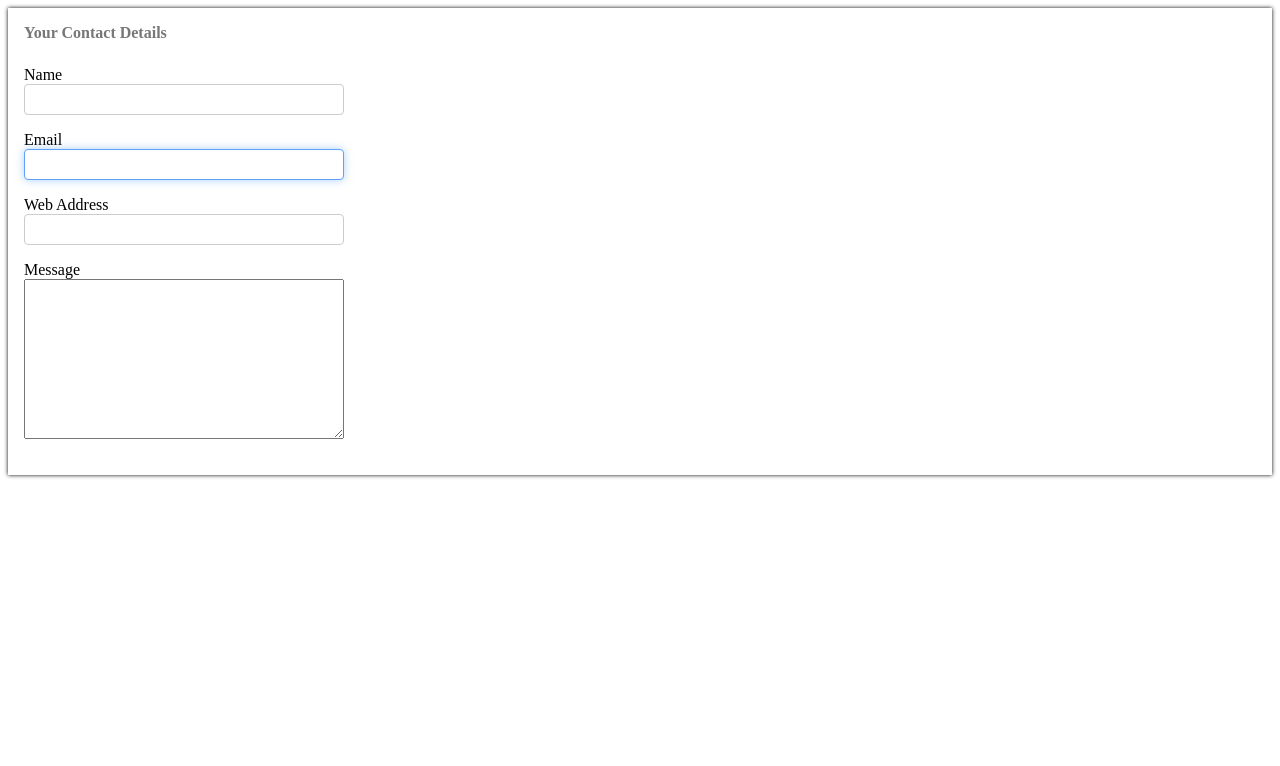
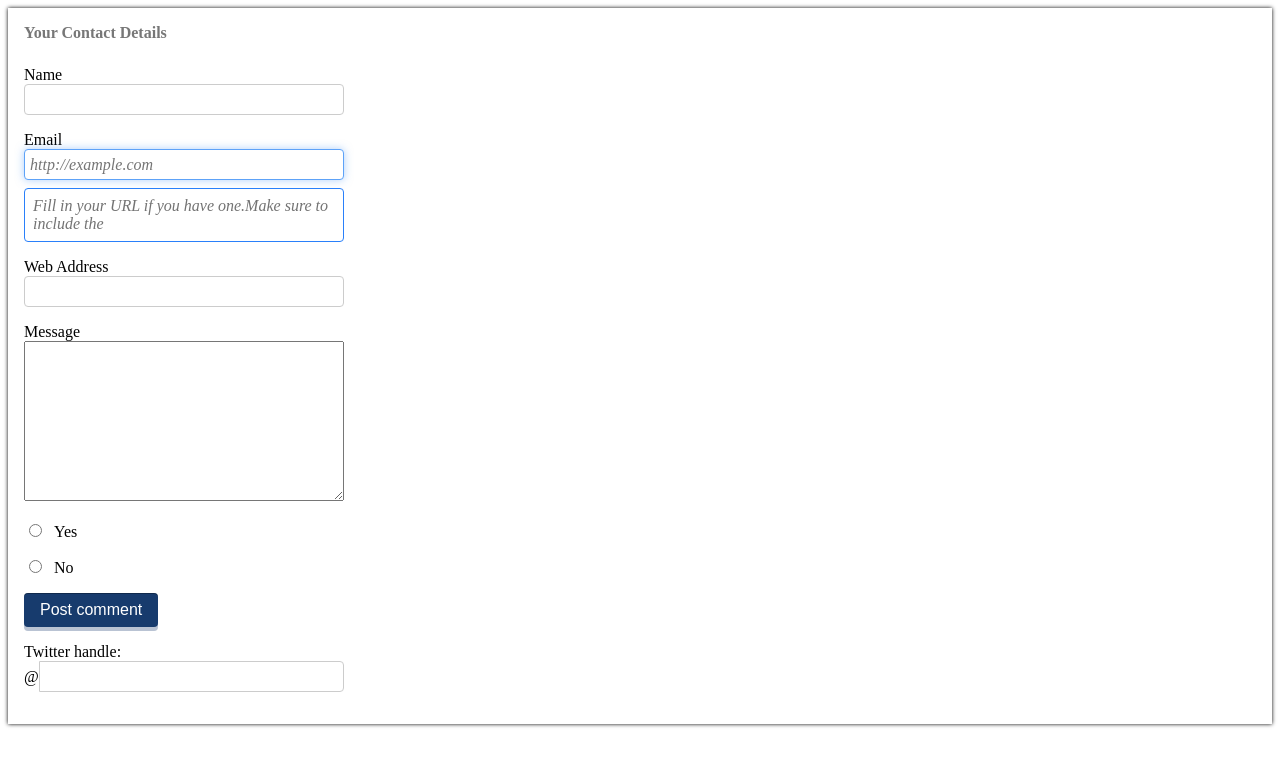
Before and after one commit to JXD28/css-layout, a plain HTML site: page form.html in a window 1280 px wide. Both pictures are taken after a click on the label "Email". Drawn offline with Linux system fonts and the light colour scheme.

Commit message:
自定义单选框与复选框的样式

```diff
--- a/form.html
+++ b/form.html
@@ -49,6 +49,7 @@
       }
       .field-text label,
       .field-text input,
+      .field-prefixed,
       .field-text textarea {
         width: 100%;
         box-sizing: border-box;
@@ -69,6 +70,76 @@
         height: 10em;
         resize: vertical;
       }
+      /*单选框  */
+      input[type="radio"] {
+        margin-right: 0.75em;
+      }
+      /* button */
+      button {
+        cursor: pointer;
+        border: 0;
+        padding: 0.5em 1em;
+        color: #fff;
+        border-radius: 0.25em;
+        font-size: 1em;
+        background-color: #173b6d;
+        background-image: linear-gradient(to bottom #1a4a8e, #173b6d);
+        box-shadow: 0 0.25em 0 rgba(23, 59, 109, 0.3),
+          inset 0 1px 0 rgba(0, 0, 0, 0.3);
+      }
+      button:focus {
+        background-color: #2158a9;
+        background-image: linear-gradient(to bottom, #2063c0, #1d4d90);
+      }
+      /*placeholder  */
+      ::-webkit-input-placeholder {
+        font-style: italic;
+      }
+      .form-help {
+        display: block;
+        position: absolute;
+        overflow: hidden;
+        width: 1px;
+        height: 1px;
+        clip: rect(0 0 0 0);
+      }
+      input:focus + .form-help {
+        padding: 0.5em;
+        margin-top: 0.5em;
+        border: 1px solid #2a80fa;
+        border-radius: 0.25em;
+        font-style: italic;
+        color: #737373;
+        background-color: #fff;
+        position: static;
+        width: auto;
+        height: auto;
+        /* crop:none; */
+      }
+      .field-text :invalid {
+        border-color: #e72633;
+        box-shadow: 0 0 0.5em rgba(229, 43, 37, 0.5);
+      }
+      .field-prefix {
+        display: inline-block;
+        border-radius: 0.25em;
+      }
+      .field-prefixed input {
+        max-width: 12em;
+      }
+      .field-prefixed {
+        display: flex;
+      }
+      .field-prefix {
+        border-right: 0;
+        border-radius: 0.25em 0 0 0.25em;
+        display: flex;
+        align-items: center;
+      }
+      .field-prefixed input {
+        max-width: 100%;
+        border-radius: 0 0.25em 0.25em 0;
+      }
     </style>
   </head>
   <body>
@@ -82,7 +153,15 @@
           </p>
           <p class="field field-text">
             <label for="comment-email">Email</label>
-            <input name="comment-email" id="comment-email" type="email" />
+            <input
+              name="comment-email"
+              id="comment-email"
+              type="email"
+              placeholder="http://example.com"
+            />
+            <span id="comment-url-help" role="tooltip" class="form-help"
+              >Fill in your URL if you have one.Make sure to include the</span
+            >
           </p>
           <p class="field field-text">
             <label for="comment-url">Web Address</label>
@@ -97,6 +176,44 @@
               rows="10"
             ></textarea>
           </p>
+          <!-- 单选框的name必须相同 -->
+          <p class="field">
+            <label
+              ><input
+                name="comment-remember"
+                type="radio"
+                values="yes"
+              />Yes</label
+            >
+          </p>
+          <p class="field">
+            <label
+              ><input
+                name="comment-remember"
+                type="radio"
+                values="no"
+              />No</label
+            >
+          </p>
+          <button type="submit">Post comment</button>
+          <p class="field field-text">
+            <label for="applicant-twitter">Twitter handle:</label>
+            <span class="field-prefixed">
+              <span
+                class="field-prefix"
+                id="applicant-twitter-prefix"
+                aria-label="yOU CAN OMIT THE @"
+                >@</span
+              >
+
+              <input
+                aria-describedat="applicant-twitter-prefix"
+                name="applicant-twitter"
+                id="applicant-twitter"
+                type="text"
+              />
+            </span>
+          </p>
         </fieldset>
       </div>
     </form>
```
Also changed, not shown: checkbox.html (added, +74 -0 lines), index.html (+2 -0 lines), img/checked.jpg (added), img/checked1.jpg (added), img/checkfocus.jpg (added), img/unchecked.jpg (added), 1 other file.
